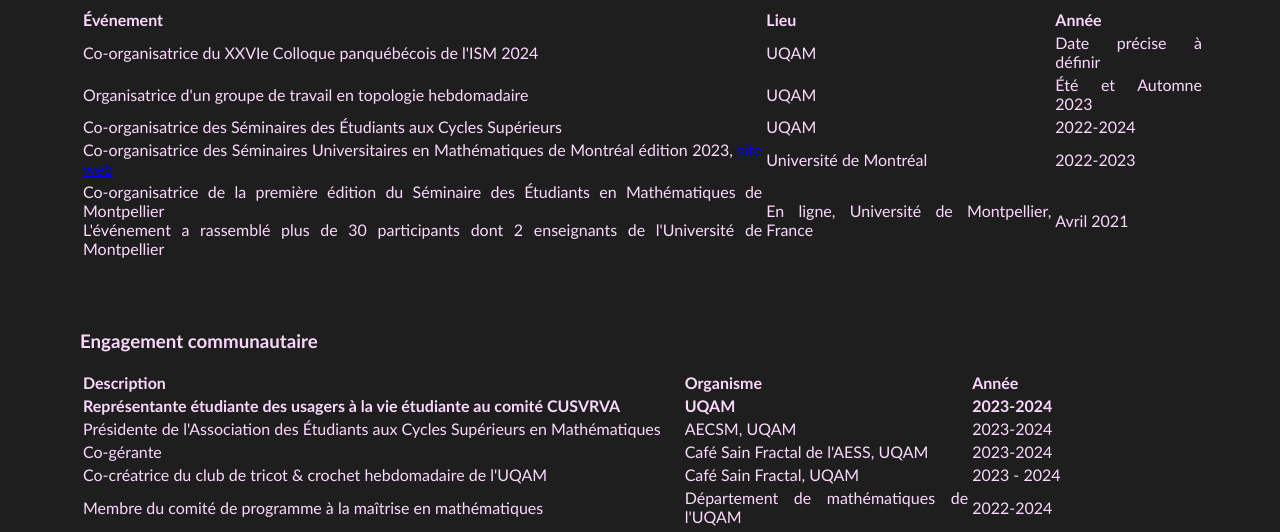
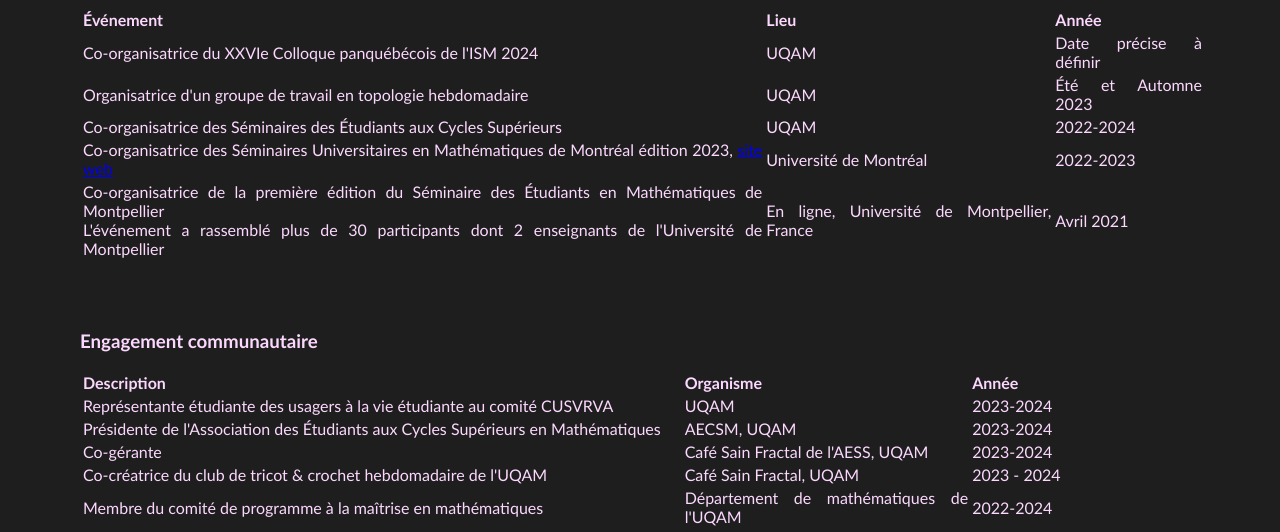
Before and after one commit to sarahzbida/sarahzbida.github.io, a plain HTML site: page engagement.html in a window 1280 px wide. Shown: the part 264-796 px from the top of the page. Drawn offline with Linux system fonts and the light colour scheme.

Commit message:
Update engagement.html

```diff
--- a/engagement.html
+++ b/engagement.html
@@ -71,9 +71,9 @@
                     <th>Année</th>
                 </tr>
                 <tr>
-                    <th>Représentante étudiante des usagers à la vie étudiante au comité CUSVRVA</th>
-                    <th>UQAM</th>
-                    <th>2023-2024</th>
+                    <td>Représentante étudiante des usagers à la vie étudiante au comité CUSVRVA</td>
+                    <td>UQAM</td>
+                    <td>2023-2024</td>
                 </tr>
                 <tr>
                     <td>Présidente de l'Association des Étudiants aux Cycles Supérieurs en Mathématiques</td>
```
